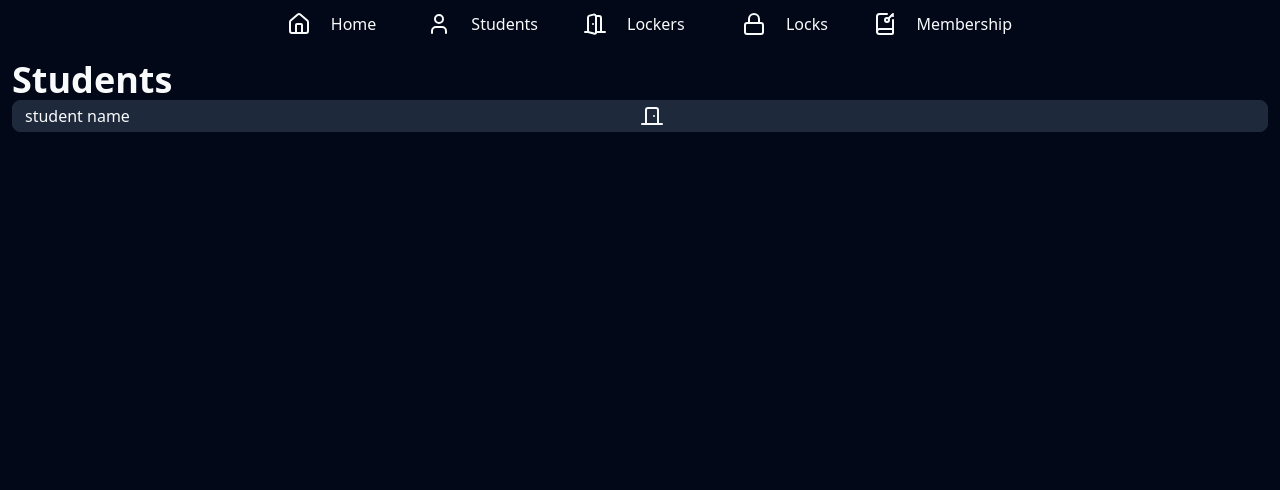
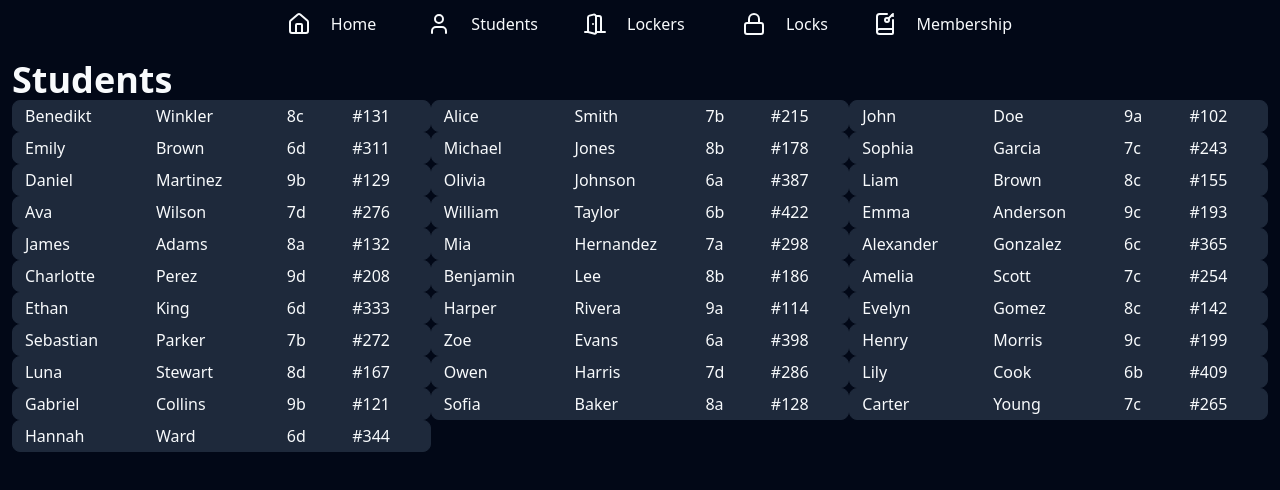
Before and after one commit to b-at-neu/pulse, a Next.js app: page /students in a window 1280 px wide. Shown: the top 490 px of the page. Built offline with nearby package versions, Linux system fonts and the light colour scheme.

Commit message:
#12 implement example data

```diff
--- a/app/students/page.tsx
+++ b/app/students/page.tsx
@@ -3,15 +3,211 @@ import { Title } from '@/components/ui/title';
 import { DoorClosed } from 'lucide-react';
 
 export default function Page() {
+  const data = [
+    {
+      firstName: 'Benedikt',
+      lastName: 'Winkler',
+      class: '8c',
+      locker: '#131'
+    },
+    {
+      firstName: 'Alice',
+      lastName: 'Smith',
+      class: '7b',
+      locker: '#215'
+    },
+    {
+      firstName: 'John',
+      lastName: 'Doe',
+      class: '9a',
+      locker: '#102'
+    },
+    {
+      firstName: 'Emily',
+      lastName: 'Brown',
+      class: '6d',
+      locker: '#311'
+    },
+    {
+      firstName: 'Michael',
+      lastName: 'Jones',
+      class: '8b',
+      locker: '#178'
+    },
+    {
+      firstName: 'Sophia',
+      lastName: 'Garcia',
+      class: '7c',
+      locker: '#243'
+    },
+    {
+      firstName: 'Daniel',
+      lastName: 'Martinez',
+      class: '9b',
+      locker: '#129'
+    },
+    {
+      firstName: 'Olivia',
+      lastName: 'Johnson',
+      class: '6a',
+      locker: '#387'
+    },
+    {
+      firstName: 'Liam',
+      lastName: 'Brown',
+      class: '8c',
+      locker: '#155'
+    },
+    {
+      firstName: 'Ava',
+      lastName: 'Wilson',
+      class: '7d',
+      locker: '#276'
+    },
+    {
+      firstName: 'William',
+      lastName: 'Taylor',
+      class: '6b',
+      locker: '#422'
+    },
+    {
+      firstName: 'Emma',
+      lastName: 'Anderson',
+      class: '9c',
+      locker: '#193'
+    },
+    {
+      firstName: 'James',
+      lastName: 'Adams',
+      class: '8a',
+      locker: '#132'
+    },
+    {
+      firstName: 'Mia',
+      lastName: 'Hernandez',
+      class: '7a',
+      locker: '#298'
+    },
+    {
+      firstName: 'Alexander',
+      lastName: 'Gonzalez',
+      class: '6c',
+      locker: '#365'
+    },
+    {
+      firstName: 'Charlotte',
+      lastName: 'Perez',
+      class: '9d',
+      locker: '#208'
+    },
+    {
+      firstName: 'Benjamin',
+      lastName: 'Lee',
+      class: '8b',
+      locker: '#186'
+    },
+    {
+      firstName: 'Amelia',
+      lastName: 'Scott',
+      class: '7c',
+      locker: '#254'
+    },
+    {
+      firstName: 'Ethan',
+      lastName: 'King',
+      class: '6d',
+      locker: '#333'
+    },
+    {
+      firstName: 'Harper',
+      lastName: 'Rivera',
+      class: '9a',
+      locker: '#114'
+    },
+    {
+      firstName: 'Evelyn',
+      lastName: 'Gomez',
+      class: '8c',
+      locker: '#142'
+    },
+    {
+      firstName: 'Sebastian',
+      lastName: 'Parker',
+      class: '7b',
+      locker: '#272'
+    },
+    {
+      firstName: 'Zoe',
+      lastName: 'Evans',
+      class: '6a',
+      locker: '#398'
+    },
+    {
+      firstName: 'Henry',
+      lastName: 'Morris',
+      class: '9c',
+      locker: '#199'
+    },
+    {
+      firstName: 'Luna',
+      lastName: 'Stewart',
+      class: '8d',
+      locker: '#167'
+    },
+    {
+      firstName: 'Owen',
+      lastName: 'Harris',
+      class: '7d',
+      locker: '#286'
+    },
+    {
+      firstName: 'Lily',
+      lastName: 'Cook',
+      class: '6b',
+      locker: '#409'
+    },
+    {
+      firstName: 'Gabriel',
+      lastName: 'Collins',
+      class: '9b',
+      locker: '#121'
+    },
+    {
+      firstName: 'Sofia',
+      lastName: 'Baker',
+      class: '8a',
+      locker: '#128'
+    },
+    {
+      firstName: 'Carter',
+      lastName: 'Young',
+      class: '7c',
+      locker: '#265'
+    },
+    {
+      firstName: 'Hannah',
+      lastName: 'Ward',
+      class: '6d',
+      locker: '#344'
+    }
+  ];
+
   return (
     <>
       <Title>Students</Title>
-      <Bar
-        data={[
-          ['student name', 'w-1/2'],
-          [<DoorClosed key={0} />, 'w-1/2']
-        ]}
-      />
+      <div className="grid md:grid-cols-3">
+        {data.map((v, i) => (
+          <Bar
+            data={[
+              [v.firstName, 'w-1/3'],
+              [v.lastName, 'w-1/3'],
+              [v.class, 'w-1/6'],
+              [v.locker, 'w-1/6']
+            ]}
+            key={i}
+          />
+        ))}
+      </div>
     </>
   );
 }
```
